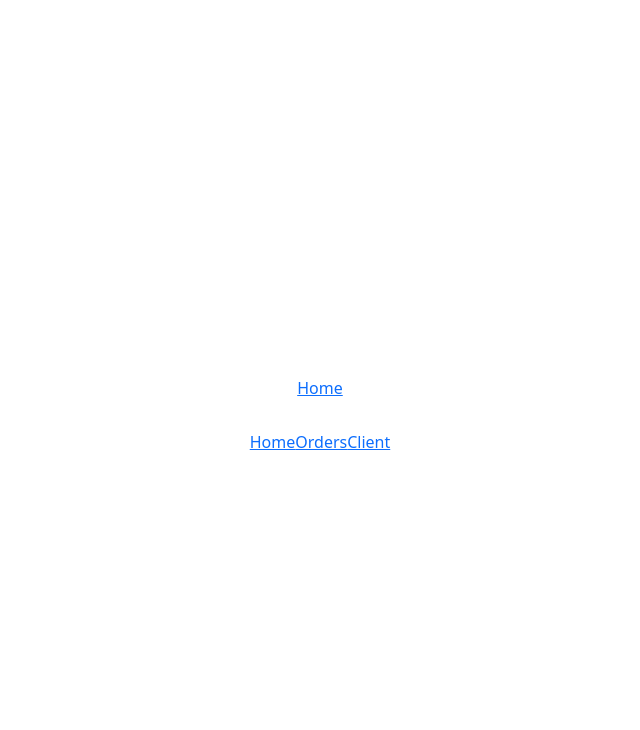
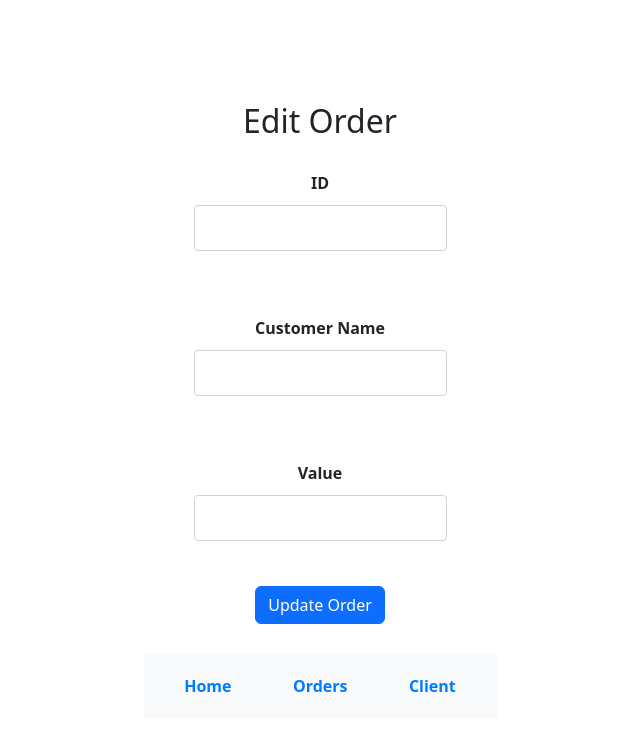
Before and after one commit to mukeshkv3/order-manager, a React (Vite) app: page /edit/1 in a window 1280 px wide. Shown: the top 730 px of the page, without its empty margins (320-960 px from the left). Built offline with nearby package versions, Linux system fonts and the light colour scheme; no server answers.

Commit message:
Add EditOrder component and enhance navigation; update App and OrderDetails for context management

```diff
--- a/src/App.css
+++ b/src/App.css
@@ -83,3 +83,24 @@ input[type="text"] {
 input[type="text"]::placeholder {
   color: #6c757d;
 }
+
+.nav-links {
+  display: flex;
+  justify-content: space-around;
+  padding: 10px;
+  background-color: #f8f9fa;
+}
+
+.nav-links a {
+  text-decoration: none;
+  color: #007bff;
+  font-weight: bold;
+  padding: 10px;
+  border-radius: 4px;
+  transition: background-color 0.3s, color 0.3s;
+}
+
+.nav-links a:hover {
+  background-color: #007bff;
+  color: #ffffff;
+}
--- a/src/App.jsx
+++ b/src/App.jsx
@@ -1,16 +1,19 @@
 import { BrowserRouter, Link, useRoutes } from 'react-router-dom';
 import './App.css'
 import Provider from './context-related/Provider';
-import OrderDetails from './OrderDetails'
+import OrderDetails, { OrderContext } from './OrderDetails'
 import 'bootstrap/dist/css/bootstrap.min.css';
 import Home from './Home';
 import NotFound from './NotFound';
+import EditOrder from './EditOrder';
+import { useState } from 'react';
 
 function AppRoutes() {
   const routeDetails = [
     { path: "/", element: <Home /> },
     { path: "/orders", element: <OrderDetails /> },
     { path: "/contact", element: <Provider /> },
+    { path: "/edit/:id", element: <EditOrder /> },
     { path: "/*", element: <NotFound /> }
   ]
 
@@ -18,13 +21,20 @@ function AppRoutes() {
 }
 
 function App() {
+  const [orders, setOrders] = useState([])
 
   return (
     <>
-      <AppRoutes></AppRoutes>
-      <Link to={'/'}>Home</Link>
-      <Link to={'/orders'}>Orders</Link>
-      <Link to={'/client'}>Client</Link>
+      <OrderContext.Provider value={{ orders, setOrders }}>
+        <div>
+          <AppRoutes></AppRoutes>
+          <div className="nav-links">
+            <Link to={'/'}>Home</Link>
+            <Link to={'/orders'}>Orders</Link>
+            <Link to={'/client'}>Client</Link>
+          </div>
+        </div>
+      </OrderContext.Provider>
     </>
   )
 }
--- /dev/null
+++ b/src/EditOrder.jsx
@@ -0,0 +1,89 @@
+import React, { useContext, useEffect, useState } from 'react'
+import { useNavigate, useParams } from 'react-router-dom'
+import { OrderContext } from './OrderDetails'
+import axios from 'axios'
+
+const EditOrder = () => {
+
+  const { id } = useParams()
+  const navigate = useNavigate()
+  const { orders, setOrders } = useContext(OrderContext)
+  const [orderData, setOrderData] = useState({ id: '', customerName: '', value: '' })
+  const BASE_URL = "http://localhost:8080/orders"
+
+  useEffect(() => {
+    const fetchOrder = async () => {
+      try {
+        const response = await axios.get(`${BASE_URL}/${id}`)
+        setOrderData(response.data)
+      } catch (error) {
+        console.error("Error fetching order: ", error)
+      }
+    }
+
+    fetchOrder()
+  }, [id])
+
+  const handleChange = (event) => {
+    const { name, value } = event.target
+    setOrderData({ ...orderData, [name]: value })
+  }
+
+  const handleSubmit = async (event) => {
+    event.preventDefault()
+    try {
+      const response = await axios.put(`${BASE_URL}/${id}`, orderData)
+      const updatedOrder = response.data
+      const updatedOrders = orders ? orders.map(order =>
+        order.id === updatedOrder.id ? updatedOrder : order
+      ) : []
+      setOrders(updatedOrders)
+      navigate('/orders')
+    } catch (error) {
+      console.error("Error updating order: ", error)
+    }
+  }
+
+
+  return (
+    <div>
+      <h2>Edit Order</h2>
+      <form onSubmit={handleSubmit}>
+        <div className="form-group">
+          <label htmlFor="id">ID</label>
+          <input
+            type="text"
+            className="form-control"
+            name="id"
+            value={orderData.id}
+            onChange={handleChange}
+            readOnly
+          />
+        </div>
+        <div className="form-group">
+          <label htmlFor="customerName">Customer Name</label>
+          <input
+            type="text"
+            className="form-control"
+            name="customerName"
+            value={orderData.customerName}
+            onChange={handleChange}
+          />
+        </div>
+        <div className="form-group">
+          <label htmlFor="value">Value</label>
+          <input
+            type="text"
+            className="form-control"
+            name="value"
+            value={orderData.value}
+            onChange={handleChange}
+          />
+        </div>
+        <button type="submit" className="btn btn-primary">Update Order</button>
+      </form>
+    </div>
+  )
+}
+
+export default EditOrder
--- a/src/Home.jsx
+++ b/src/Home.jsx
@@ -2,7 +2,7 @@ import React from 'react'
 
 const Home = () => {
   return (
-    <div>Login Details Here</div>
+    <div>Welcome!!!</div>
   )
 }
 
--- a/src/OrderDetails.jsx
+++ b/src/OrderDetails.jsx
@@ -1,12 +1,15 @@
 import axios from 'axios'
-import { useEffect, useState } from 'react'
+import { createContext, useEffect, useState } from 'react'
 import { Table } from './Table'
 import Search from './Search'
 import AddOrder from './AddOrder'
+import EditOrder from './EditOrder'
+
+export const OrderContext = createContext("")
 
 const OrderDetails = () => {
 
-    const [orders, setOrders] = useState([{}])
+    const [orders, setOrders] = useState([])
     const [searchTerm, setSearchTerm] = useState('')
     const BASE_URL = "http://localhost:8080/orders"
 
@@ -53,11 +56,6 @@ const OrderDetails = () => {
         }
     }
 
-    // const addOrder = (newOrder) => { setOrders(prevOrders => [...prevOrders, newOrder]) }
-
-    // const deleteOrder = (orderId) => { setOrders(prevOrders => prevOrders.filter(order => order.id !== orderId))
-    // }
-
     const filteredData = orders.filter((order) =>
         order.customerName && order.customerName.toLowerCase().includes(searchTerm.toLowerCase())
     )
@@ -66,6 +64,8 @@ const OrderDetails = () => {
         fetchData()
     }, [])
     return (
+        <>
+            <OrderContext.Provider value={{ orders, setOrders }}>
                 <div>
                     <h1>Search and Filter Table</h1>
                     <Search searchTerm={searchTerm} onSearchChange={handleSearchChange} />
@@ -74,6 +74,8 @@ const OrderDetails = () => {
                         <AddOrder addOrder={addOrder}></AddOrder>
                     </div>
                 </div>
+            </OrderContext.Provider>
+        </>
     )
 }
 
--- a/src/TableRow.jsx
+++ b/src/TableRow.jsx
@@ -1,5 +1,6 @@
 /* eslint-disable react/prop-types */
 import 'react'
+import { Link } from 'react-router-dom'
 
 export const TableRow = ({ item, onDeleteOrder }) => {
     return (
@@ -11,6 +12,7 @@ export const TableRow = ({ item, onDeleteOrder }) => {
             }
             <td>
                 <button onClick={() => onDeleteOrder(item.id)}>Delete</button>
+                <Link to={`/edit/${item.id}`}>Edit</Link>
             </td>
         </tr>
     )
--- a/src/context-related/Provider.jsx
+++ b/src/context-related/Provider.jsx
@@ -1,6 +1,7 @@
 import React, { createContext, useState } from 'react'
 import PartnerStore from './PartnerStore'
 import Logistic from './Logistic'
+import OrderDetails from '../OrderDetails'
 
 export const ProductContext = createContext("")
 
@@ -19,7 +20,7 @@ const Provider = ({ children }) => {
     const contextData = {
         message,
         handleClick,
-        bgTheme
+        bgTheme,
     }
 
     return (
```
Lines whose indentation alone changed are shown as unchanged.
